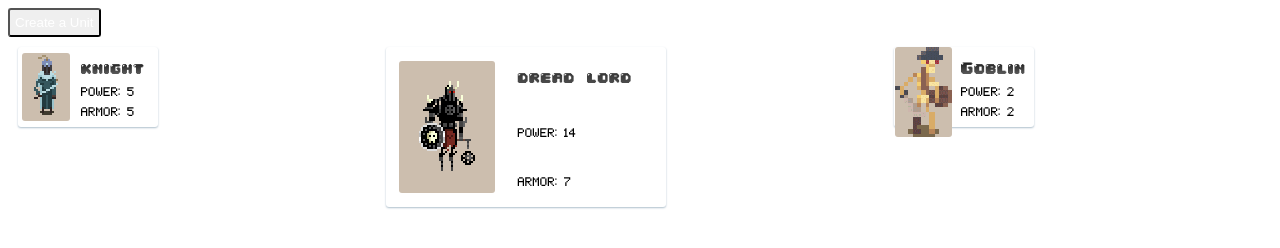
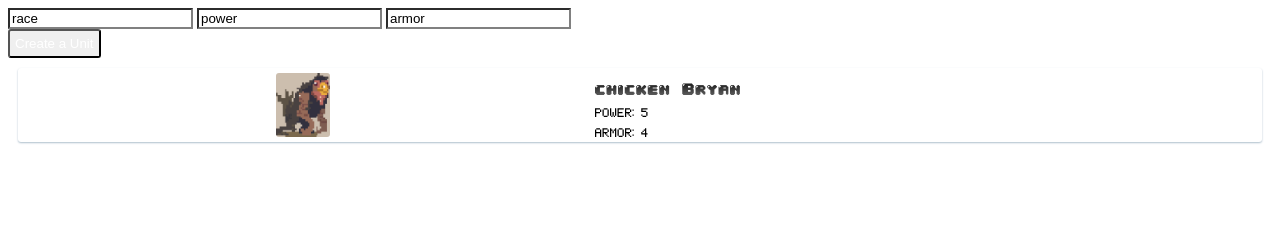
Before and after one commit to storycoding/hack-n-slash, a plain HTML site: page bestiary.html in a window 1280 px wide. Both pictures are taken after a click on the button "Create a Unit". Drawn offline with Linux system fonts and the light colour scheme.

Commit message:
added generators
developer notes inside db.js

```diff
--- a/bestiary.html
+++ b/bestiary.html
@@ -8,10 +8,16 @@
 </head>
 
 <body>
+    <div>
+        <input class="input" type="text" id="nameInput" value="race">
+        <input class="input" type="text" id="powerInput" value="power">
+        <input class="input" type="text" id="armorInput" value="armor">
+    </div>
+
     <button type:"button" class="unitMaker" id="unitMaker">Create a Unit</button>
     <div id="wrapper" class="wrapper">
 
-        <div class="unit">
+        <!-- div class="unit">
             <div class="portrait">
                 <img src="img/knightX2.png" alt="knightX2.png"></div>
             <div class="statsWindow">
@@ -35,13 +41,10 @@
                     <td class="statsText">ARMOR: 7</td>
                 </tr>
             </table>
-        </div>
+        </div-->
 
     </div>
-
-    <script src="scripts/unitDB.js">
-    //scriptTest(); //doesn't run the function from the js file
-    </script>
-
+    <script src="scripts/nameGenerator.js"></script>
+    <script src="scripts/unitDB.js"></script>
 </body>
 </html>
--- a/css/bestiary.css
+++ b/css/bestiary.css
@@ -16,21 +16,8 @@ src: url(fonts/04B_30__.ttf);
     padding: 10px;
 }
 
-.largeUnit {
-    box-shadow: 0px 1px 2px #AEBFCC;
-    width: 280px;
-    height: 160px;
-    grid-row: 1/2;
-    display: grid;
-    grid-gap: 2px;
-    background-color: white;
-    border-radius: inherit;
-}
-
 .unit {
     box-shadow: 0px 1px 2px #AEBFCC;
-    width: 140px;
-    height: 80px;
     grid-row: 1;
     display: grid;
     grid-gap: 2px;
@@ -44,6 +31,7 @@ src: url(fonts/04B_30__.ttf);
 }
 
 .portrait {
+    height : 64px;
     margin: auto; /* testing */
     image-resolution: from-image;
     border-radius: inherit;
@@ -73,3 +61,9 @@ src: url(fonts/04B_30__.ttf);
     border-radius: 3px;
     color: white;
 }
+
+.input {
+    /*box-shadow: 0px 1px 2px #AEBFCC; */
+    box-sizing: border-box;
+    border-color: gray;
+}
--- /dev/null
+++ b/scripts/nameGenerator.js
@@ -0,0 +1,41 @@
+var nameArray = [
+    'Andy','Janet','Phoebe','Kory','Aric','Nuno', 'Justin', 'Toby',
+    'David', 'Walker', 'Hernandez','Bryan', 'Madison', 'Jeroen',
+    'John','Muhammad','Wendell','Jaret','Mansfield','Shawn'];
+
+var nameArray2 = [
+    'Noob-Noob', 'Sik', 'Krak', 'Steven', 'Pablo', 'Courtney', 'Weimin',
+    'Charles', 'Rick', 'Morty', 'Mom', 'Dad', 'Lebowski', 'Mickey', 'Marco'
+];
+
+var raceArray = [
+    'goblin', 'orc', 'gnoll', 'skeleton', 'dragon', 'chicken',
+    'demon', 'beholder', 'catfish', 'imp', 'knight', 'abomination'
+];
+
+  function generateName() {
+
+    var name = nameArray[Math.floor(Math.random() * nameArray.length)];
+
+    return name;
+  }
+
+function generateRace() {
+
+    var race = raceArray[Math.floor(Math.random() * raceArray.length)];
+
+    return race;
+}
+
+function generatePortraitLink(race) {
+    link = "img/crawl/";
+        link += race;
+        link +=".png";
+        return link;
+}
+
+function generateNumber() {
+    var number = Math.floor(Math.random() * (10- 1)) + 1;
+
+    return number;
+}
--- a/scripts/unitDB.js
+++ b/scripts/unitDB.js
@@ -2,14 +2,20 @@
 //======creating a unit (lexical space)======//
 //===========================================//
 
-var knightName = document.getElementById('knight');
-console.log(knightName);
 
-function scriptTest() {
-    alert("script is working");
-}
+//HANDLE EXCEPTIONS:
+
+//CREATE UNIT
+    //IF NOTHING IS ENTERED, MAKE A RANDOM ONE
+        //ALSO DISPLAY EXCEPTION MESSAGE
+    //IF UNIT ALREADY EXISTS
+
+    //IF NAME EXISTS IN DATABASE, USE AN IMAGE
+
+var unitCount = 0;
 
 var createUnit = function(name, str, arm) {
+
     window[name] = {
         name: name,
         strength: str,
@@ -18,14 +24,57 @@ var createUnit = function(name, str, arm) {
     console.log(JSON.stringify(window[name]));
 };
 
-var createUnitNode = function(nam,pow,arm) {
+var createUnitNode = function() {
 
-    if (window[nam] !== undefined) {
+    if (unitCount > 5) {
+        alert("you can only have 5 units at this time.");
+        return;
+    }
+
+
+var race = "";
+var varName = "";
+
+    //name exception handler
+    var nam = document.getElementById('nameInput');
+    if (nam.value === "race") {
+        race = generateRace();
+        varName = race;
+        nam = race;
+        nam += " ";
+        var randomName = generateName();
+        varName += randomName;
+        nam += randomName;
+
+    } else {
+        race = nam;
+        varName = race;
+        var randomName = generateName();
+        varName += randomName;
+        nam = "" + race + " " + randomName;
+    }
+
+    if (window[varName] !== undefined) {
         console.log("unit already exists");
         return;
     }
 
-    createUnit(nam, pow, arm);
+    //stats exception handler
+    var pow = document.getElementById('powerInput');
+    if (pow.value === "power") {
+        pow = generateNumber();
+    } else {
+    pow = pow.value;
+    }
+
+    var arm = document.getElementById('armorInput');
+    if (arm.value === "armor") {
+        arm = generateNumber();
+    } else {
+    arm = arm.value;
+    }
+
+    createUnit(varName, pow, arm);
 
     var wrapper = document.getElementById("wrapper");
     var unit = document.createElement("div");
@@ -34,7 +83,13 @@ var createUnitNode = function(nam,pow,arm) {
 
         var portraitDiv = document.createElement("img");
         portraitDiv.className = "portrait";
-        portraitDiv.src = "img/crawl/skeletonCorsair.png";
+        portraitDiv.src = generatePortraitLink(race);
+
+        //if height > 64px
+            //portraitDiv.style.height = "64px";
+
+        //if width > 48px
+            //portraitDiv.style.width = "48px";
 
         var statsDiv = document.createElement("div");
         statsDiv.className = "statsWindow";
@@ -68,6 +123,7 @@ var createUnitNode = function(nam,pow,arm) {
 
     wrapper.appendChild(unit);
     console.log(unit);
+    unitCount ++;
 };
 
 // createUnit("Marco", 7, 7);
@@ -85,7 +141,7 @@ var createUnitNode = function(nam,pow,arm) {
 var unitMakerButton = document.getElementById('unitMaker');
 console.log(unitMakerButton);
 unitMakerButton.addEventListener("click", function(){
-    createUnitNode("Goblin",2,2);
+    createUnitNode();
 });
 
 
@@ -100,16 +156,3 @@ unitMakerButton.addEventListener("click", function(){
 // wrapper += "<div class='statsText'>ARMOR: 5</div>";
 // wrapper += "</div>";
 // document.write("<div class='unit'>" + wrapper + "</div>");
-
-
-//objective is:
-
-// <div class="unit">
-//     <div class="portrait">
-//         <img src="img/knightX2.png" alt="knightX2.png"></div>
-//     <div class="statsWindow">
-//         <div id="knight" class="name">knight</div>
-//         <div class="statsText">POWER: 5</div>
-//         <div class="statsText">ARMOR: 5</div>
-//     </div>
-// </div>
```
Also changed, not shown: battle.html (+12 -3 lines), battle2.html (deleted, +0 -31 lines), scripts/script.js (+0 -12 lines), battle.js (renamed from battle2.js), img/crawl/abomination.png (renamed from img/crawl/giantFish.png), img/crawl/chicken.png (renamed from img/crawl/chickenHulk.png), img/crawl/knight.png (renamed from img/crawl/demonBarbarian.png).
